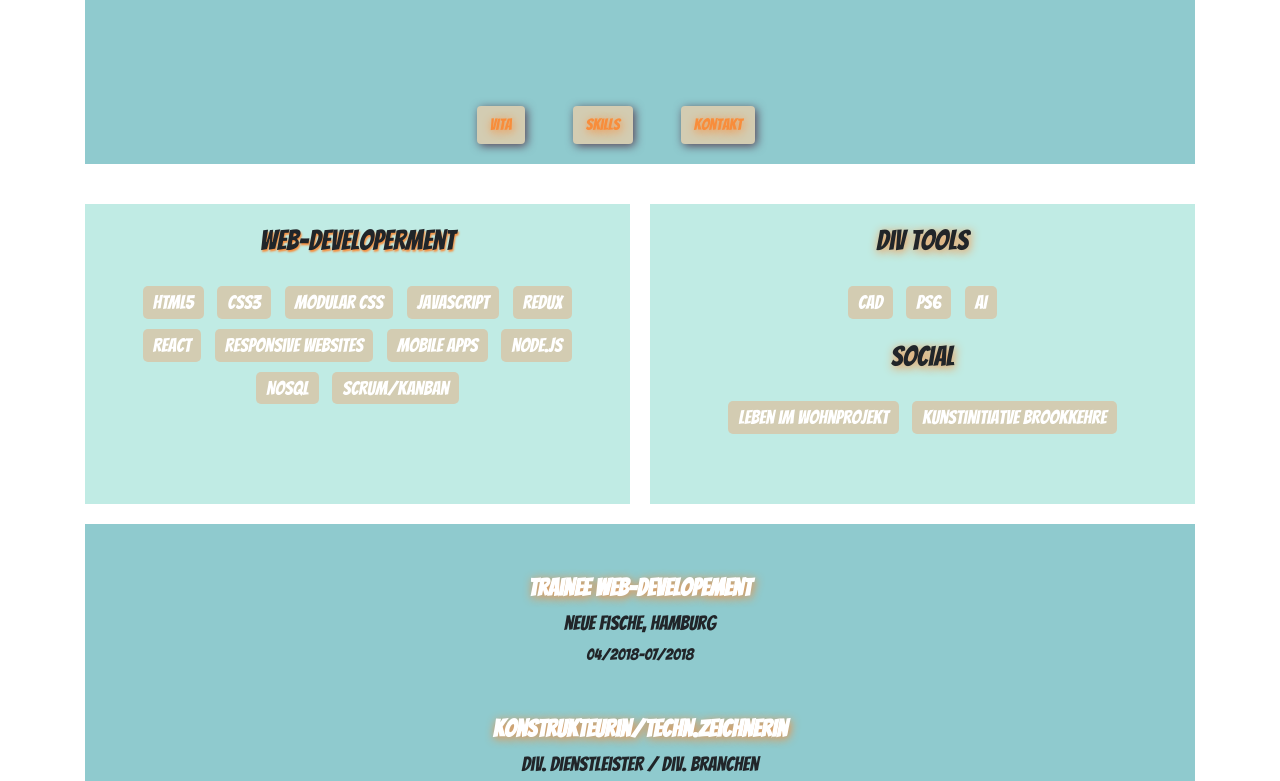
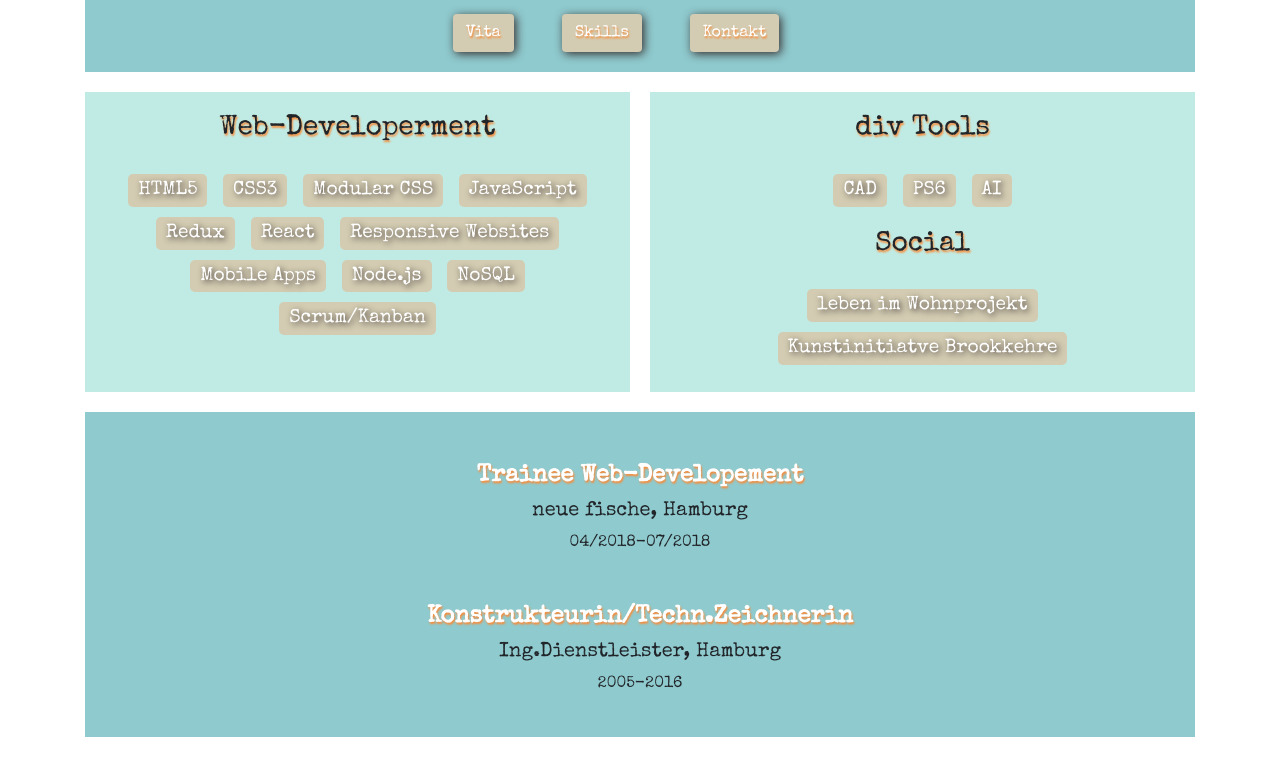
Before and after one commit to Mizzmyte/first-website, a website: page src/index.html in a window 1280 px wide. Shown: the part 280-1061 px from the top of the page. After the commit the page ends 1017 px from the top, so only its background shows below. Drawn offline with nearby package versions, Linux system fonts and the light colour scheme; files that its build step writes are made by us from their sources.

Commit message:
Change font style

```diff
--- a/src/index.html
+++ b/src/index.html
@@ -27,7 +27,7 @@
 
   <main>
 
-    <section id="skills" class="skills row">
+    <section id="skills" class="skills row m-0">
       <div class="col-6 p-0">
         <div class="web">
           <h3> Web-Developerment</h3>
@@ -77,7 +77,7 @@
         <h4>
           <strong>Konstrukteurin/Techn.Zeichnerin</strong>
         </h4>
-        <h5>Div. Dienstleister / div. Branchen</h5>
+        <h5>Ing.Dienstleister, Hamburg</h5>
         <p>2005-2016</p>
       </div>
     </section>
--- a/src/scss/styles.scss
+++ b/src/scss/styles.scss
@@ -1,16 +1,23 @@
 @import '../../node_modules/bootstrap/scss/bootstrap.scss';
 
+$orange: rgba(248, 141, 59, 1);
+$brown: rgba(55, 45, 46, 1);
+$sand: rgba(211, 204, 178, 1);
+$pool: rgba(143, 202, 206, 1);
+$sky: rgba(192, 235, 228, 1);
+
+
 body{
-    font-family: 'Bangers', cursive;
+    font-family: 'Special Elite', cursive;
 }
 
 .main-header {
     position: relative;
-    background-color: rgba(143, 202, 206, 1);
+    background-color: $pool;
     text-align: center;
     padding: 100px 0 0 0;
-    color: rgba(55, 45, 46, 1);
-    text-shadow:1px 2px 10px rgba(248, 141, 59, 1);
+    color: $brown;
+    text-shadow:1px 2px 2px $orange;
 }
 .main-header h1{
     font-family: 'Permanent Marker', cursive;
@@ -22,22 +29,18 @@ body{
   justify-content: center;
   align-items: center;
   padding: 20px;
-  margin-top: 100px;
+  margin-top: auto;
 }
 
 .custom-button{
-  background-color: rgba(211, 204, 178, 1);
-  color: rgba(248, 141, 59, 1);
-  box-shadow: 2px 2px 10px #5A4356;
+  background-color: $sand;
+  color: white;
+  box-shadow: 2px 2px 10px $brown;
 }
 
 main{
     height: 70vh;
 
-}
-
-header img{
-  object-fit: cover;
 }
 
 .main__section{
@@ -55,10 +58,11 @@ color: white;
 list-style: none;
 padding: 15px;
 font-size: 1.2em;
+text-shadow: 2px 2px 6px $brown;
 }
 
 .skill_btn li{
-    background-color: rgba(211, 204, 178, 1);
+    background-color: $sand;
     display: inline-block;
     width: max-content;
     margin: 5px;
@@ -69,25 +73,24 @@ font-size: 1.2em;
 .skills{
     display: flex;
     justify-content: center;
-    margin: 20px 0 20px 0;
 }
 
 .web{
     text-align: center;
-    background-color:#C0EBE4;
+    background-color:$sky;
     padding: 20px;
     margin: 20px 10px 0 0;
     height: 300px;
 }
 .web h3{
     // font-family: 'Permanent Marker', cursive;
-    text-shadow:1px 2px 2px rgba(248, 141, 59, 1);
+    text-shadow:1px 2px 2px $orange;
 
 }
 
 .tool{
     text-align: center;
-    background-color:#C0EBE4;
+    background-color:$sky;
     padding: 20px;
     margin: 20px 0 0 10px;
     height: 300px;
@@ -95,31 +98,30 @@ font-size: 1.2em;
 
 .tool h3{
     // font-family: 'Permanent Marker', cursive;
-    text-shadow:1px 2px 10px rgba(248, 141, 59, 1);
+    text-shadow:1px 2px 2px $orange;
 }
 
 .social{
     text-align: center;
-    text-shadow:1px 2px 10px rgba(248, 141, 59, 1);
+    text-shadow:1px 2px 10px $orange;
     margin-top: -15px;
     border-radius: 5px;
 }
 
 .social h3{
     // font-family: 'Permanent Marker', cursive;
-    text-shadow:1px 2px 10px rgba(248, 141, 59, 1);
+    text-shadow:1px 2px 2px $orange;
 }
 
 .vita{
     text-align: center;
-    background-color: rgba(220, 236, 244, 0.3);
     padding: 50px 0 25px 0;
     margin-top: 20px;
-    background-color: rgba(143, 202, 206, 1);
+    background-color: $pool;
     height: max-content;
 }
 
 .vita h4{
-    text-shadow: 1px 2px 10px rgba(248, 141, 59, 1);
+    text-shadow: 1px 2px 2px $orange;
     color: white;
 }
```
Also changed, not shown: docs/index.html (+2 -2 lines), docs/css/styles.css.
